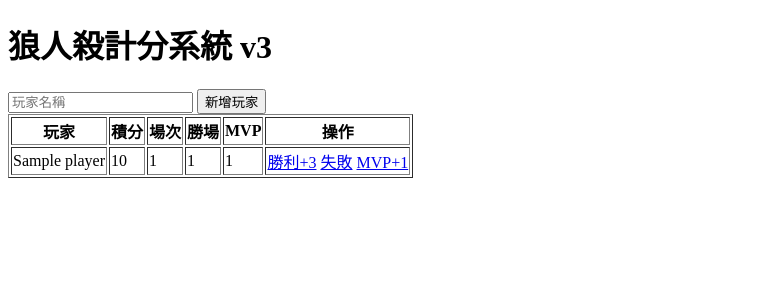
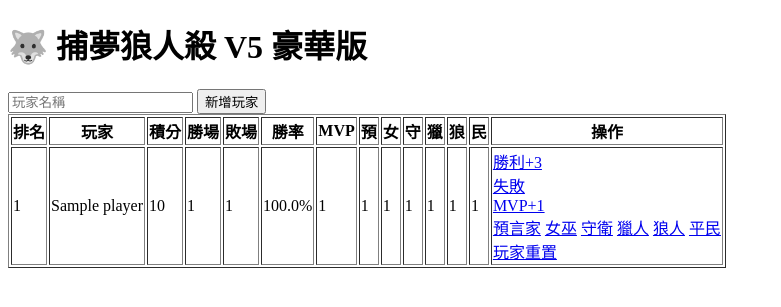
Before and after one commit to aps29965319-bot/werewolf-score-system, a Flask app: page / in a window 1280 px wide. Shown: the top 307 px of the page, without its empty margins (0-781 px from the left). Run offline with Flask 3, Linux system fonts and the light colour scheme; tables that the repository leaves empty hold one stand-in row (values such as "Sample post").

Commit message:
Add files via upload

```diff
--- a/app.py
+++ b/app.py
@@ -17,50 +17,85 @@ def init():
     score INTEGER DEFAULT 0,
     games INTEGER DEFAULT 0,
     wins INTEGER DEFAULT 0,
-    mvp INTEGER DEFAULT 0)""")
+    losses INTEGER DEFAULT 0,
+    mvp INTEGER DEFAULT 0,
+    seer_win INTEGER DEFAULT 0,
+    witch_win INTEGER DEFAULT 0,
+    guard_win INTEGER DEFAULT 0,
+    hunter_win INTEGER DEFAULT 0,
+    wolf_win INTEGER DEFAULT 0,
+    villager_win INTEGER DEFAULT 0
+    )""")
     conn.commit()
     conn.close()
+
 init()
 
 @app.route("/")
 def home():
     conn=db()
-    players=conn.execute("SELECT * FROM players ORDER BY score DESC").fetchall()
+    players=conn.execute("SELECT * FROM players ORDER BY score DESC,wins DESC").fetchall()
     conn.close()
     return render_template("index.html",players=players)
 
 @app.route("/add",methods=["POST"])
 def add():
-    name=request.form["name"]
     conn=db()
-    conn.execute("INSERT INTO players(name) VALUES(?)",(name,))
+    conn.execute("INSERT INTO players(name) VALUES(?)",(request.form["name"],))
     conn.commit()
     conn.close()
     return redirect("/")
+
+def rolewin(pid,col):
+    conn=db()
+    conn.execute(f"UPDATE players SET {col}={col}+1 WHERE id=?",(pid,))
+    conn.commit()
+    conn.close()
 
 @app.route("/win/<int:pid>")
 def win(pid):
     conn=db()
     conn.execute("UPDATE players SET wins=wins+1,games=games+1,score=score+3 WHERE id=?",(pid,))
-    conn.commit()
-    conn.close()
+    conn.commit(); conn.close()
     return redirect("/")
 
 @app.route("/lose/<int:pid>")
 def lose(pid):
     conn=db()
-    conn.execute("UPDATE players SET games=games+1 WHERE id=?",(pid,))
-    conn.commit()
-    conn.close()
+    conn.execute("UPDATE players SET losses=losses+1,games=games+1 WHERE id=?",(pid,))
+    conn.commit(); conn.close()
     return redirect("/")
 
 @app.route("/mvp/<int:pid>")
 def mvp(pid):
     conn=db()
     conn.execute("UPDATE players SET mvp=mvp+1,score=score+1 WHERE id=?",(pid,))
-    conn.commit()
-    conn.close()
+    conn.commit(); conn.close()
     return redirect("/")
 
-if __name__=="__main__":
-    app.run()
+@app.route("/seer/<int:pid>")
+def seer(pid): rolewin(pid,"seer_win"); return redirect("/")
+
+@app.route("/witch/<int:pid>")
+def witch(pid): rolewin(pid,"witch_win"); return redirect("/")
+
+@app.route("/guard/<int:pid>")
+def guard(pid): rolewin(pid,"guard_win"); return redirect("/")
+
+@app.route("/hunter/<int:pid>")
+def hunter(pid): rolewin(pid,"hunter_win"); return redirect("/")
+
+@app.route("/wolf/<int:pid>")
+def wolf(pid): rolewin(pid,"wolf_win"); return redirect("/")
+
+@app.route("/villager/<int:pid>")
+def villager(pid): rolewin(pid,"villager_win"); return redirect("/")
+
+@app.route("/reset_player/<int:pid>")
+def reset_player(pid):
+    conn=db()
+    conn.execute("""UPDATE players SET score=0,games=0,wins=0,losses=0,mvp=0,
+    seer_win=0,witch_win=0,guard_win=0,hunter_win=0,wolf_win=0,villager_win=0
+    WHERE id=?""",(pid,))
+    conn.commit(); conn.close()
+    return redirect("/")
--- a/render.yaml
+++ b/render.yaml
@@ -1,6 +1,5 @@
 services:
   - type: web
-    name: werewolf-score-system
     env: python
     buildCommand: pip install -r requirements.txt
     startCommand: gunicorn app:app
--- a/templates/index.html
+++ b/templates/index.html
@@ -1,27 +1,53 @@
 
-<!DOCTYPE html><html><head><meta charset="utf-8">
+<!DOCTYPE html>
+<html lang="zh-Hant">
+<head>
+<meta charset="utf-8">
 <meta name="viewport" content="width=device-width,initial-scale=1">
-<title>狼人殺計分系統 v3</title></head><body>
-<h1>狼人殺計分系統 v3</h1>
+<title>捕夢狼人殺 V5 豪華版</title>
+</head>
+<body>
+<h1>🐺 捕夢狼人殺 V5 豪華版</h1>
+
 <form method="post" action="/add">
 <input name="name" placeholder="玩家名稱">
 <button>新增玩家</button>
 </form>
+
 <table border="1">
-<tr><th>玩家</th><th>積分</th><th>場次</th><th>勝場</th><th>MVP</th><th>操作</th></tr>
+<tr>
+<th>排名</th><th>玩家</th><th>積分</th><th>勝場</th><th>敗場</th><th>勝率</th><th>MVP</th>
+<th>預</th><th>女</th><th>守</th><th>獵</th><th>狼</th><th>民</th><th>操作</th>
+</tr>
 {% for p in players %}
 <tr>
+<td>{{loop.index}}</td>
 <td>{{p['name']}}</td>
 <td>{{p['score']}}</td>
-<td>{{p['games']}}</td>
 <td>{{p['wins']}}</td>
+<td>{{p['losses']}}</td>
+<td>{% if p['games']>0 %}{{ ((p['wins']/p['games'])*100)|round(1) }}%{% else %}0%{% endif %}</td>
 <td>{{p['mvp']}}</td>
+<td>{{p['seer_win']}}</td>
+<td>{{p['witch_win']}}</td>
+<td>{{p['guard_win']}}</td>
+<td>{{p['hunter_win']}}</td>
+<td>{{p['wolf_win']}}</td>
+<td>{{p['villager_win']}}</td>
 <td>
-<a href="/win/{{p['id']}}">勝利+3</a>
-<a href="/lose/{{p['id']}}">失敗</a>
-<a href="/mvp/{{p['id']}}">MVP+1</a>
+<a href="/win/{{p['id']}}">勝利+3</a><br>
+<a href="/lose/{{p['id']}}">失敗</a><br>
+<a href="/mvp/{{p['id']}}">MVP+1</a><br>
+<a href="/seer/{{p['id']}}">預言家</a>
+<a href="/witch/{{p['id']}}">女巫</a>
+<a href="/guard/{{p['id']}}">守衛</a>
+<a href="/hunter/{{p['id']}}">獵人</a>
+<a href="/wolf/{{p['id']}}">狼人</a>
+<a href="/villager/{{p['id']}}">平民</a><br>
+<a href="/reset_player/{{p['id']}}">玩家重置</a>
 </td>
 </tr>
 {% endfor %}
 </table>
-</body></html>
+</body>
+</html>
```
